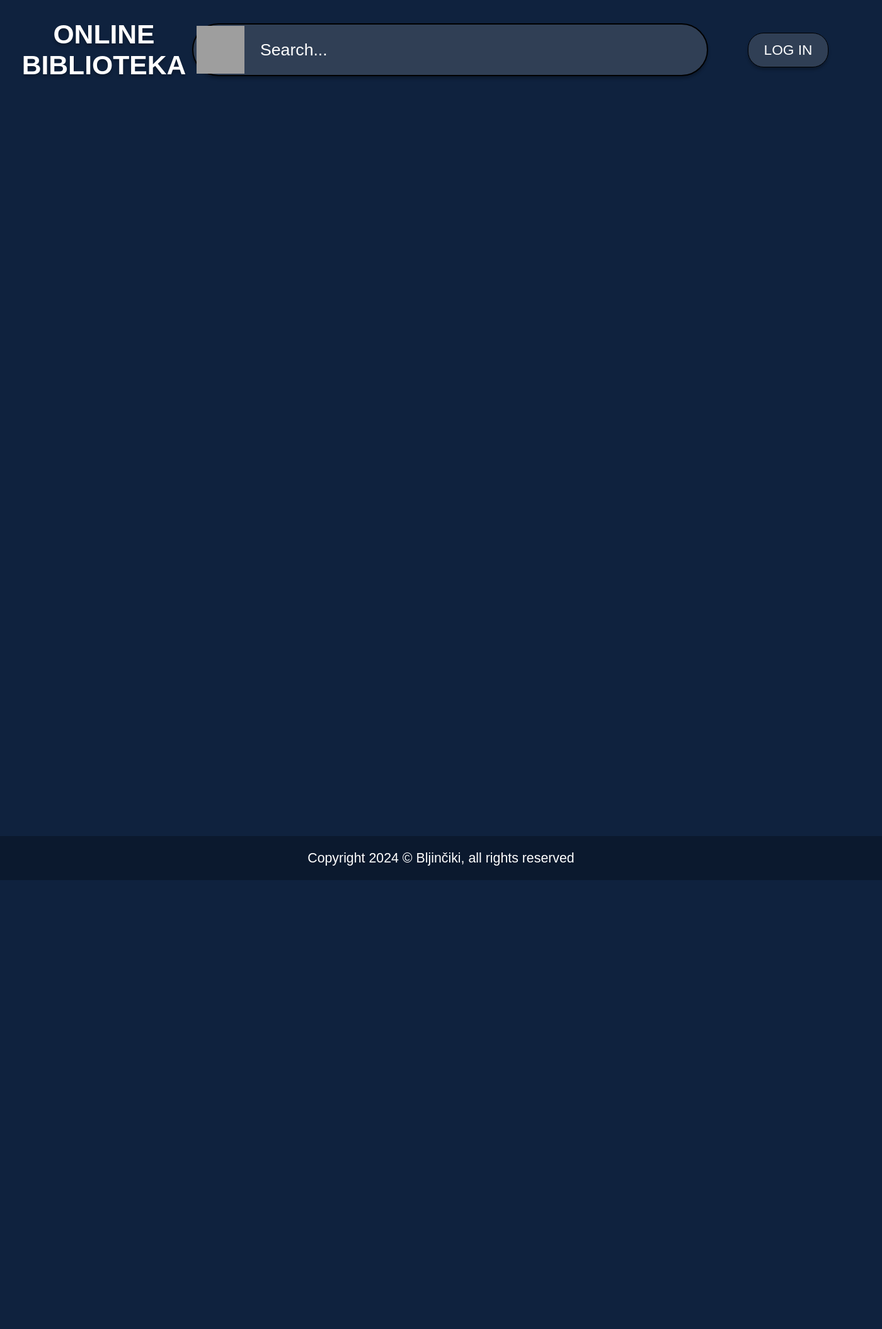
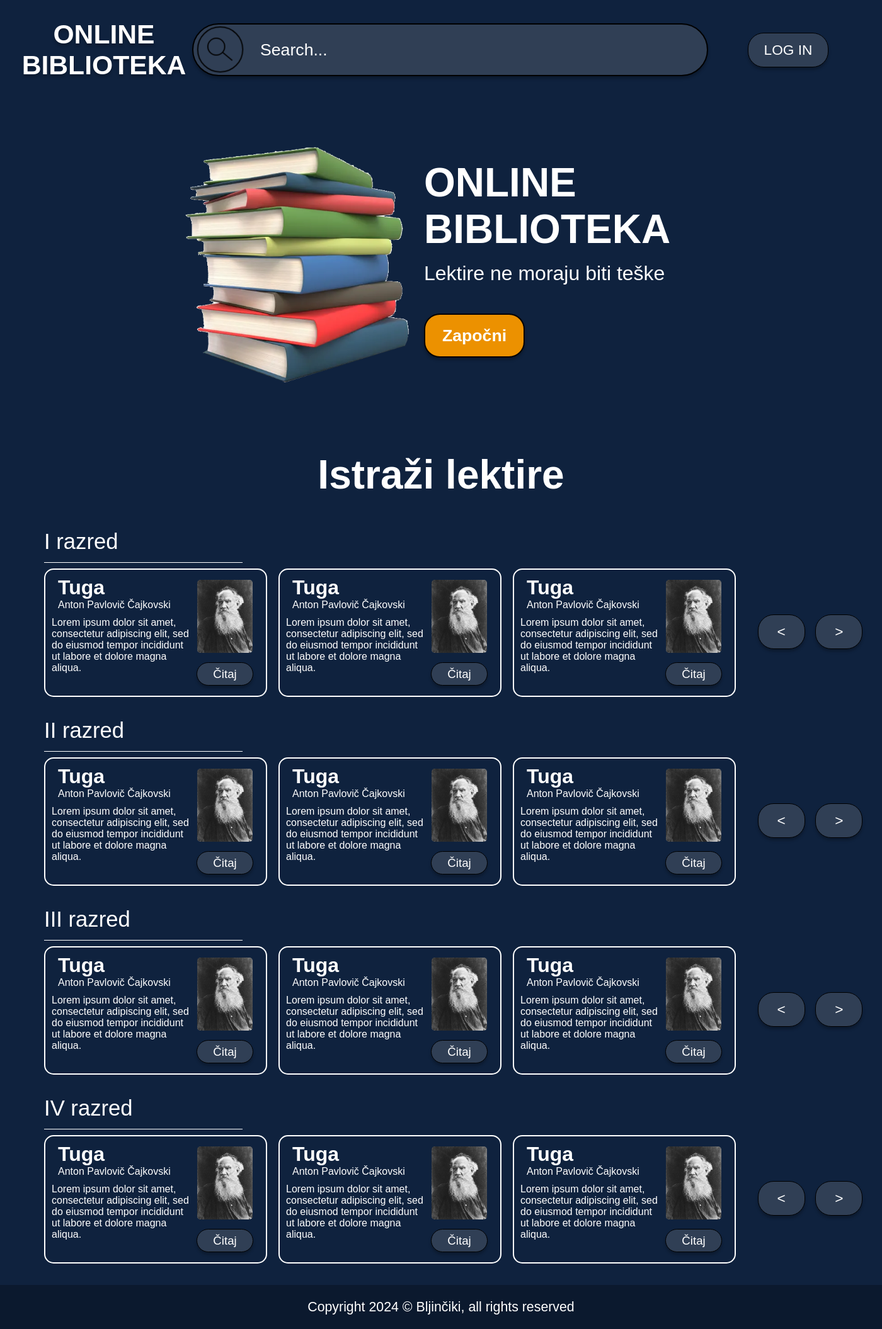
Before and after one commit to GrujicFilipRS/online-biblioteka, a Flask app: page / in a window 1400 px wide. Shown: the whole page at 63% size. Before the commit the page ends 1398 px from the top, so only its background shows below. Run offline with Flask 3, Linux system fonts and the light colour scheme; some web fonts are replaced; grey boxes are pictures that could not be loaded.

Commit message:
implemented the index page

```diff
--- a/app.py
+++ b/app.py
@@ -151,7 +151,7 @@ def library_book(book_id: str):
 
 @app.route('/')
 def index():
-    return render_template("base.html", title="Library", search_form=g.search_form)
+    return render_template("index.html", title="Library", search_form=g.search_form)
 
 
 def main() -> None:
--- a/static/css/base.css
+++ b/static/css/base.css
@@ -141,14 +141,6 @@ footer p {
     font-size: 16pt;
 }
 
-/*
-Ovo je boiler-plate, kako bi se videlo da li base.html izgleda dobro
-Izbrisati nakon rada
-*/
-.main {
-    height: 1200px;
-}
-
 .search-results {
     position: absolute;
     width: 745px;
--- /dev/null
+++ b/static/css/index.css
@@ -0,0 +1,154 @@
+.hero {
+    margin-top: 100px;
+    width: 60%;
+    display: flex;
+    margin-left: 20%;
+    margin-bottom: 100px;
+}
+
+.hero .hero-img {
+    width: 45%;
+    margin-right: 15px;
+}
+
+.hero .hero-img img {
+    width: 100%;
+}
+
+.hero-txt {
+    color: white;
+}
+
+.hero-txt .hero-title {
+    margin-top: 25px;
+    font-size: 48pt;
+    font-weight: 700;
+    margin-bottom: 0px;
+}
+
+.hero-txt .hero-subtitle {
+    font-size: 24pt;
+    margin-top: 15px;
+    margin-bottom: 45px;
+}
+
+.hero-txt button {
+    width: 160px;
+    height: 70px;
+    font-size: 20pt;
+}
+
+.lektire-title {
+    text-align: center;
+    color: white;
+    font-size: 48pt;
+    font-weight: 700;
+    margin-top: 100px;
+    margin-bottom: 50px;
+}
+
+.razred {
+    width: 90%;
+    margin-left: 5%;
+    margin-right: 5%;
+    height: 300px;
+}
+
+.razred .razred-title {
+    color: white;
+    font-size: 26pt;
+}
+
+.razred-lektire {
+    display: grid;
+    width: 100%;
+    height: 200px;
+    grid-template-columns: 350px 350px 350px 200px;
+    column-gap: 22px;
+    margin-top: 5px;
+    color: white;
+}
+
+.jedna-lektira {
+    height: 100%;
+    width: 350px;
+    border: 2px solid white;
+    border-radius: 15px;
+    display: flex;
+    justify-content: space-between;
+}
+
+.lek1 {
+    grid-column: 1;
+}
+
+.lek2 {
+    grid-column: 2;
+}
+
+.lek3 {
+    grid-column: 3;
+}
+
+.controls {
+    grid-column: 4;
+}
+
+.lek-right {
+    width: 40%;
+    margin-right: 10px;
+    display: flex;
+    justify-content: space-evenly;
+    flex-direction: column;
+}
+
+.lek-right img {
+    width: 80%;
+    border-radius: 5px;
+}
+
+.lek-right .secondary-btn {
+    width: 90px;
+    height: 37px;
+    font-size: 14pt;
+}
+
+.lek-left .lek-title {
+    font-size: 24pt;
+    font-weight: 700;
+    margin-top: 10px;
+}
+
+.lek-title, .lek-author {
+    margin-left: 10px;
+}
+
+.lek-author {
+    margin-bottom: 10px;
+}
+
+.lek-left {
+    margin-left: 10px;
+    width: 80%;
+}
+
+.lek-right-div {
+    display: flex;
+    justify-content: center;
+}
+
+.controls {
+    display: flex;
+    justify-content: space-evenly;
+}
+
+.controls .secondary-btn {
+    width: 75px;
+}
+
+.controls-center {
+    display: flex;
+    flex-direction: column;
+    justify-content: center;
+    height: 100%;
+}
--- a/templates/base.html
+++ b/templates/base.html
@@ -5,14 +5,14 @@
     <meta name="viewport" content="width=device-width, initial-scale=1.0">
     <link rel="stylesheet" href="static/css/base.css">
     <link rel="stylesheet" href="https://use.typekit.net/hct2xrr.css">
-    <title>Online biblioteka</title>
+    <title>{{ title }}</title>
 </head>
 <body>
 <nav>
     <a class="title-a" href="./">ONLINE<br>BIBLIOTEKA</a>
     <div class="search-bar-cont">
         <div class="search-bar">
-            <div class="search-ico"><img src="../img/search-ico.png" alt=""></div>
+            <div class="search-ico"><img src="../static/images/search-ico.png" alt=""></div>
             <div class="input-bar"><input id="search-input" placeholder="Search..." type="text"></div>
         </div>
     </div>
@@ -67,9 +67,14 @@
         </div>
     </div>
 </div>
+</body>
 
-<!-- Ovde ide kod specifične stranice (npr. index.html, login.html...) -->
-<div class="main">
+<main>
+    {% block content %}
+    {% endblock %}
+</main>
+
+<div class="quote">
 
 </div>
 
@@ -78,5 +83,4 @@
 </footer>
 
 <script src="../js/base.js"></script>
-</body>
 </html>
--- /dev/null
+++ b/templates/index.html
@@ -0,0 +1,250 @@
+{% extends "base.html" %}
+
+{% block content %}
+<!-- Ovde ide kod specifične stranice (npr. index.html, login.html...) -->
+<link rel="stylesheet" href="../static/css/index.css">
+<div class="main">
+    <div class="hero">
+        <div class="hero-img"><img src="../static/images/books-hero.png"></div>
+        <div class="hero-txt">
+            <p class="hero-title">ONLINE<br>BIBLIOTEKA</p>
+            <p class="hero-subtitle">Lektire ne moraju biti teške</p>
+            <a href="#lektire"><button class="primary-btn">Započni</button></a>
+        </div>
+    </div>
+
+    <div id="lektire">
+        <h1 class="lektire-title">Istraži lektire</h1>
+        <div class="razredi">
+            <div class="razred r1">
+                <p class="razred-title">I razred</p>
+                <img src="../static/images/hor-line.png">
+                <div class="razred-lektire">
+                    <div class="jedna-lektira lek1">
+                        <div class="lek-left">
+                            <p class="lek-title">Tuga</p>
+                            <p class="lek-author">Anton Pavlovič Čajkovski</p>
+                            <p class="lek-desc">Lorem ipsum dolor sit amet, consectetur adipiscing elit, sed do eiusmod tempor incididunt ut labore et dolore magna aliqua.</p>
+                        </div>
+                        <div class="lek-right">
+                            <div class="lek-right-div">
+                                <img src="../static/images/example/tolstoj.jpg">
+                            </div>
+                            <div class="lek-right-div">
+                                <button class="secondary-btn">Čitaj</button>
+                            </div>
+                        </div>
+                    </div>
+                    <div class="jedna-lektira lek2">
+                        <div class="lek-left">
+                            <p class="lek-title">Tuga</p>
+                            <p class="lek-author">Anton Pavlovič Čajkovski</p>
+                            <p class="lek-desc">Lorem ipsum dolor sit amet, consectetur adipiscing elit, sed do eiusmod tempor incididunt ut labore et dolore magna aliqua.</p>
+                        </div>
+                        <div class="lek-right">
+                            <div class="lek-right-div">
+                                <img src="../static/images/example/tolstoj.jpg">
+                            </div>
+                            <div class="lek-right-div">
+                                <button class="secondary-btn">Čitaj</button>
+                            </div>
+                        </div>
+                    </div>
+                    <div class="jedna-lektira lek3">
+                        <div class="lek-left">
+                            <p class="lek-title">Tuga</p>
+                            <p class="lek-author">Anton Pavlovič Čajkovski</p>
+                            <p class="lek-desc">Lorem ipsum dolor sit amet, consectetur adipiscing elit, sed do eiusmod tempor incididunt ut labore et dolore magna aliqua.</p>
+                        </div>
+                        <div class="lek-right">
+                            <div class="lek-right-div">
+                                <img src="../static/images/example/tolstoj.jpg">
+                            </div>
+                            <div class="lek-right-div">
+                                <button class="secondary-btn">Čitaj</button>
+                            </div>
+                        </div>
+                    </div>
+                    <div class="controls-center">
+                        <div class="controls">
+                            <button class="secondary-btn">&lt;</button>
+                            <button class="secondary-btn">&gt;</button>
+                        </div>
+                    </div>
+                </div>
+            </div>
+            <div class="razred r2">
+                <p class="razred-title">II razred</p>
+                <img src="../static/images/hor-line.png">
+                <div class="razred-lektire">
+                    <div class="jedna-lektira lek1">
+                        <div class="lek-left">
+                            <p class="lek-title">Tuga</p>
+                            <p class="lek-author">Anton Pavlovič Čajkovski</p>
+                            <p class="lek-desc">Lorem ipsum dolor sit amet, consectetur adipiscing elit, sed do eiusmod tempor incididunt ut labore et dolore magna aliqua.</p>
+                        </div>
+                        <div class="lek-right">
+                            <div class="lek-right-div">
+                                <img src="../static/images/example/tolstoj.jpg">
+                            </div>
+                            <div class="lek-right-div">
+                                <button class="secondary-btn">Čitaj</button>
+                            </div>
+                        </div>
+                    </div>
+                    <div class="jedna-lektira lek2">
+                        <div class="lek-left">
+                            <p class="lek-title">Tuga</p>
+                            <p class="lek-author">Anton Pavlovič Čajkovski</p>
+                            <p class="lek-desc">Lorem ipsum dolor sit amet, consectetur adipiscing elit, sed do eiusmod tempor incididunt ut labore et dolore magna aliqua.</p>
+                        </div>
+                        <div class="lek-right">
+                            <div class="lek-right-div">
+                                <img src="../static/images/example/tolstoj.jpg">
+                            </div>
+                            <div class="lek-right-div">
+                                <button class="secondary-btn">Čitaj</button>
+                            </div>
+                        </div>
+                    </div>
+                    <div class="jedna-lektira lek3">
+                        <div class="lek-left">
+                            <p class="lek-title">Tuga</p>
+                            <p class="lek-author">Anton Pavlovič Čajkovski</p>
+                            <p class="lek-desc">Lorem ipsum dolor sit amet, consectetur adipiscing elit, sed do eiusmod tempor incididunt ut labore et dolore magna aliqua.</p>
+                        </div>
+                        <div class="lek-right">
+                            <div class="lek-right-div">
+                                <img src="../static/images/example/tolstoj.jpg">
+                            </div>
+                            <div class="lek-right-div">
+                                <button class="secondary-btn">Čitaj</button>
+                            </div>
+                        </div>
+                    </div>
+                    <div class="controls-center">
+                        <div class="controls">
+                            <button class="secondary-btn">&lt;</button>
+                            <button class="secondary-btn">&gt;</button>
+                        </div>
+                    </div>
+                </div>
+            </div>
+            <div class="razred r3">
+                <p class="razred-title">III razred</p>
+                <img src="../static/images/hor-line.png">
+                <div class="razred-lektire">
+                    <div class="jedna-lektira lek1">
+                        <div class="lek-left">
+                            <p class="lek-title">Tuga</p>
+                            <p class="lek-author">Anton Pavlovič Čajkovski</p>
+                            <p class="lek-desc">Lorem ipsum dolor sit amet, consectetur adipiscing elit, sed do eiusmod tempor incididunt ut labore et dolore magna aliqua.</p>
+                        </div>
+                        <div class="lek-right">
+                            <div class="lek-right-div">
+                                <img src="../static/images/example/tolstoj.jpg">
+                            </div>
+                            <div class="lek-right-div">
+                                <button class="secondary-btn">Čitaj</button>
+                            </div>
+                        </div>
+                    </div>
+                    <div class="jedna-lektira lek2">
+                        <div class="lek-left">
+                            <p class="lek-title">Tuga</p>
+                            <p class="lek-author">Anton Pavlovič Čajkovski</p>
+                            <p class="lek-desc">Lorem ipsum dolor sit amet, consectetur adipiscing elit, sed do eiusmod tempor incididunt ut labore et dolore magna aliqua.</p>
+                        </div>
+                        <div class="lek-right">
+                            <div class="lek-right-div">
+                                <img src="../static/images/example/tolstoj.jpg">
+                            </div>
+                            <div class="lek-right-div">
+                                <button class="secondary-btn">Čitaj</button>
+                            </div>
+                        </div>
+                    </div>
+                    <div class="jedna-lektira lek3">
+                        <div class="lek-left">
+                            <p class="lek-title">Tuga</p>
+                            <p class="lek-author">Anton Pavlovič Čajkovski</p>
+                            <p class="lek-desc">Lorem ipsum dolor sit amet, consectetur adipiscing elit, sed do eiusmod tempor incididunt ut labore et dolore magna aliqua.</p>
+                        </div>
+                        <div class="lek-right">
+                            <div class="lek-right-div">
+                                <img src="../static/images/example/tolstoj.jpg">
+                            </div>
+                            <div class="lek-right-div">
+                                <button class="secondary-btn">Čitaj</button>
+                            </div>
+                        </div>
+                    </div>
+                    <div class="controls-center">
+                        <div class="controls">
+                            <button class="secondary-btn">&lt;</button>
+                            <button class="secondary-btn">&gt;</button>
+                        </div>
+                    </div>
+                </div>
+            </div>
+            <div class="razred r4">
+                <p class="razred-title">IV razred</p>
+                <img src="../static/images/hor-line.png">
+                <div class="razred-lektire">
+                    <div class="jedna-lektira lek1">
+                        <div class="lek-left">
+                            <p class="lek-title">Tuga</p>
+                            <p class="lek-author">Anton Pavlovič Čajkovski</p>
+                            <p class="lek-desc">Lorem ipsum dolor sit amet, consectetur adipiscing elit, sed do eiusmod tempor incididunt ut labore et dolore magna aliqua.</p>
+                        </div>
+                        <div class="lek-right">
+                            <div class="lek-right-div">
+                                <img src="../static/images/example/tolstoj.jpg">
+                            </div>
+                            <div class="lek-right-div">
+                                <button class="secondary-btn">Čitaj</button>
+                            </div>
+                        </div>
+                    </div>
+                    <div class="jedna-lektira lek2">
+                        <div class="lek-left">
+                            <p class="lek-title">Tuga</p>
+                            <p class="lek-author">Anton Pavlovič Čajkovski</p>
+                            <p class="lek-desc">Lorem ipsum dolor sit amet, consectetur adipiscing elit, sed do eiusmod tempor incididunt ut labore et dolore magna aliqua.</p>
+                        </div>
+                        <div class="lek-right">
+                            <div class="lek-right-div">
+                                <img src="../static/images/example/tolstoj.jpg">
+                            </div>
+                            <div class="lek-right-div">
+                                <button class="secondary-btn">Čitaj</button>
+                            </div>
+                        </div>
+                    </div>
+                    <div class="jedna-lektira lek3">
+                        <div class="lek-left">
+                            <p class="lek-title">Tuga</p>
+                            <p class="lek-author">Anton Pavlovič Čajkovski</p>
+                            <p class="lek-desc">Lorem ipsum dolor sit amet, consectetur adipiscing elit, sed do eiusmod tempor incididunt ut labore et dolore magna aliqua.</p>
+                        </div>
+                        <div class="lek-right">
+                            <div class="lek-right-div">
+                                <img src="../static/images/example/tolstoj.jpg">
+                            </div>
+                            <div class="lek-right-div">
+                                <button class="secondary-btn">Čitaj</button>
+                            </div>
+                        </div>
+                    </div>
+                    <div class="controls-center">
+                        <div class="controls">
+                            <button class="secondary-btn">&lt;</button>
+                            <button class="secondary-btn">&gt;</button>
+                        </div>
+                    </div>
+                </div>
+            </div>
+        </div>
+    </div>
+</div>
+{% endblock %}
```
Also changed, not shown: templates/footer.html (added, +9 -0 lines), static/images/books-hero.png (added), static/images/hor-line.png (added).
